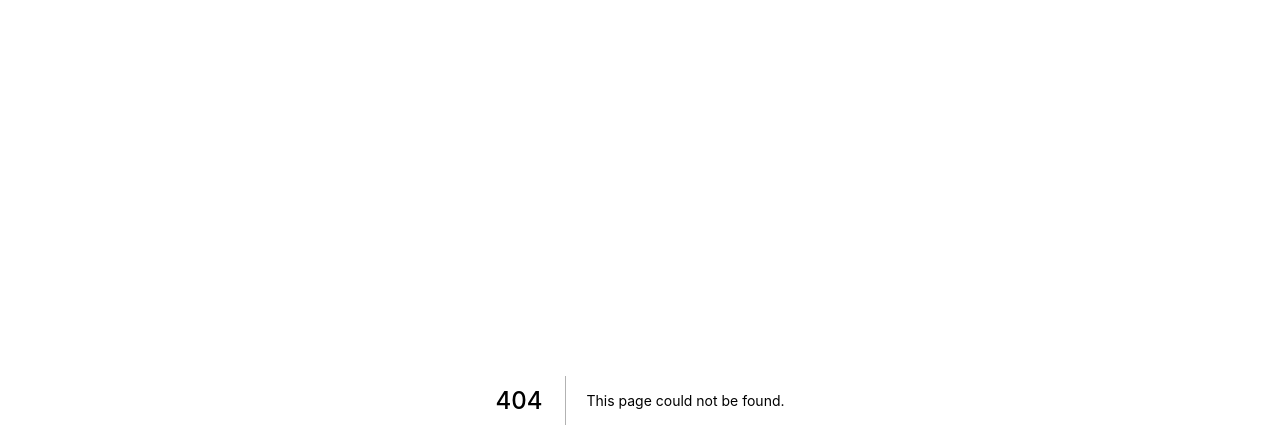
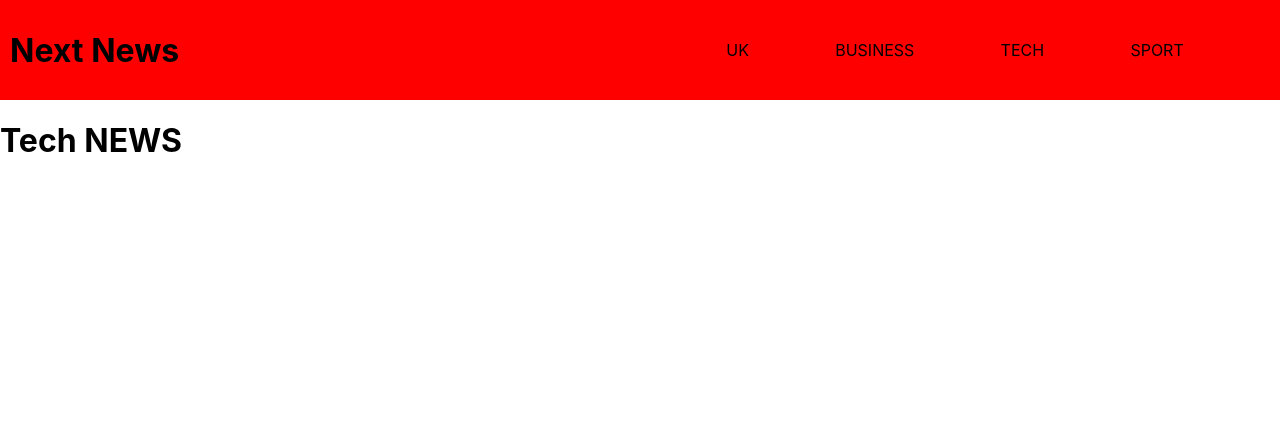
Before and after one commit to eh190/Next-News, a Next.js app: page /tech in a window 1280 px wide. Before the commit this address had no page. Shown: the top 448 px of the page. Built offline with nearby package versions, Linux system fonts and the light colour scheme.

Commit message:
Project setup

```diff
--- /dev/null
+++ b/components/Navbar.jsx
@@ -0,0 +1,29 @@
+import React from "react";
+import Link from "next/link";
+import styles from "../styles/Navbar.module.css";
+
+const Navbar = () => {
+  return (
+    <nav className={styles.main}>
+      <div className={styles.logo}>
+        <h1 className={styles.logo__title}>Next News</h1>
+      </div>
+      <div className={styles.links}>
+        <Link href="/uk">
+          <a>UK</a>
+        </Link>
+        <Link href="/business">
+          <a>BUSINESS</a>
+        </Link>
+        <Link href="/tech">
+          <a>TECH</a>
+        </Link>
+        <Link href="/sport">
+          <a>SPORT</a>
+        </Link>
+      </div>
+    </nav>
+  );
+};
+
+export default Navbar;
--- /dev/null
+++ b/pages/tech.js
@@ -0,0 +1,14 @@
+import Navbar from "../components/Navbar";
+
+const Tech = () => {
+  return (
+    <>
+      <Navbar />
+      <div>
+        <h1>Tech NEWS</h1>
+      </div>
+    </>
+  );
+};
+
+export default Tech;
--- /dev/null
+++ b/styles/Navbar.module.css
@@ -0,0 +1,26 @@
+.main {
+  max-width: 100%;
+  height: 100px;
+  display: flex;
+  justify-content: space-between;
+  background: red;
+  padding: 10px;
+}
+
+.logo {
+  width: 25%;
+  display: flex;
+  justify-content: flex-start;
+  align-items: center;
+}
+
+.logo__title {
+  font-size: 2rem;
+}
+
+.links {
+  width: 50%;
+  display: flex;
+  justify-content: space-evenly;
+  align-items: center;
+}
```
Also changed, not shown: pages/business.js (added, +14 -0 lines), pages/index.js (+9 -65 lines), pages/sport.js (added, +14 -0 lines), pages/uk.js (added, +14 -0 lines).
